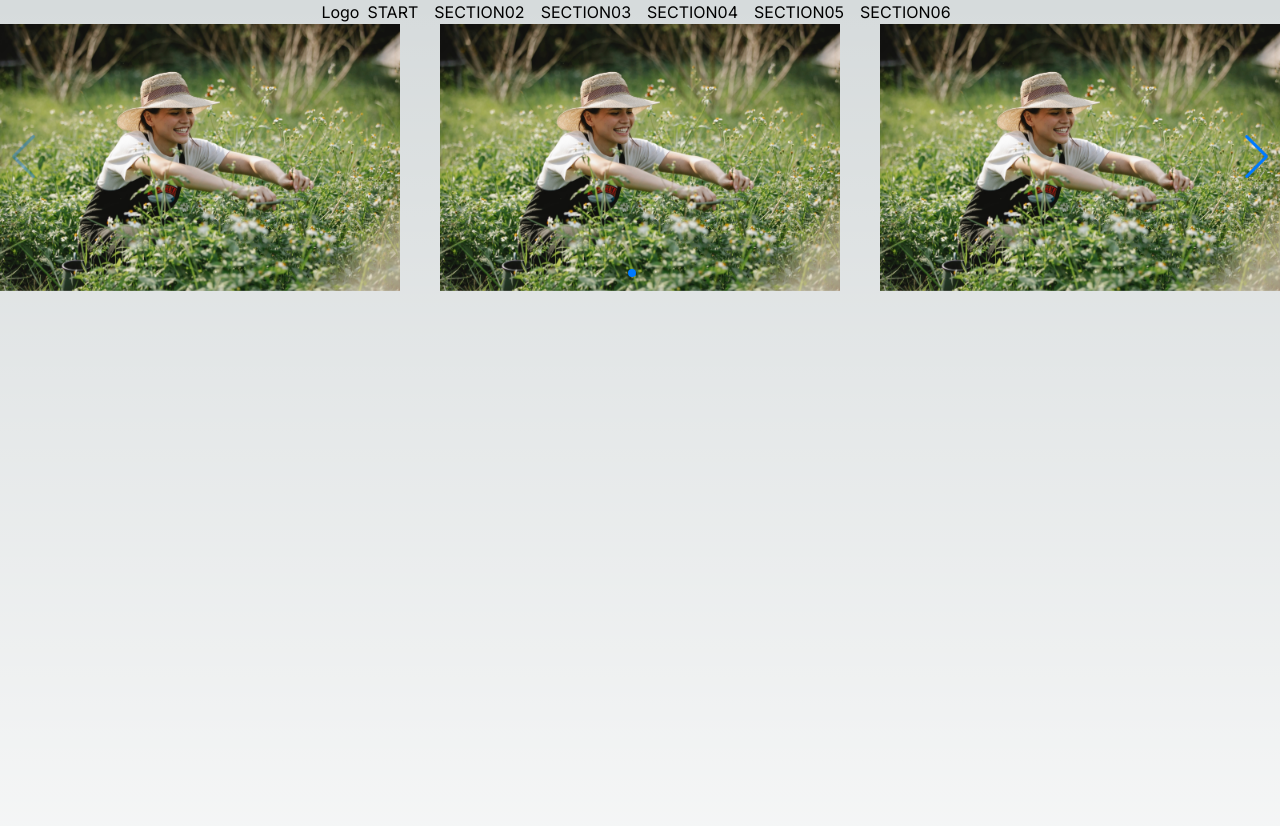
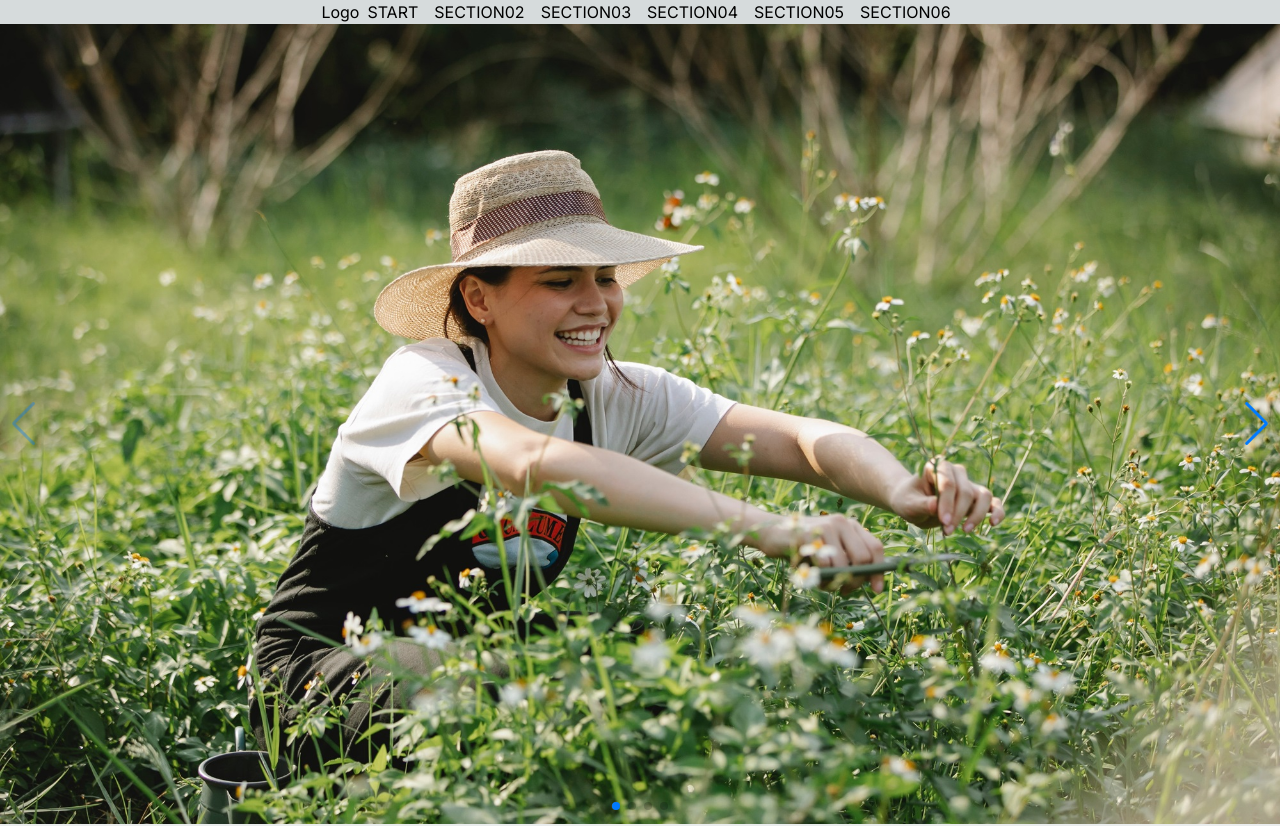
Before and after one commit to goldipl/aflux-next, a Next.js app: page / in a window 1280 px wide. Shown: the top 826 px of the page. Built offline with nearby package versions, Linux system fonts and the light colour scheme.

Commit message:
restyling swiper and delete breakpoints set only 1 slider on page

```diff
--- a/src/components/Hero/Swiper.tsx
+++ b/src/components/Hero/Swiper.tsx
@@ -12,42 +12,42 @@ import img01 from "@/images/hero/pexels01.jpg";
 export default () => {
   return (
     <Swiper
+      className="h-screen"
       modules={[Navigation, Pagination]}
-      spaceBetween={50}
-      slidesPerView={3}
+      spaceBetween={0}
+      slidesPerView={1}
       navigation
       pagination={{ clickable: true }}
       onSwiper={(swiper) => console.log(swiper)}
       onSlideChange={() => console.log("slide change")}
-      breakpoints={{
-        // when window width is >= 320px
-        320: {
-          slidesPerView: 1,
-          spaceBetween: 20,
-        },
-        // when window width is >= 800px
-        800: {
-          slidesPerView: 2,
-          spaceBetween: 30,
-        },
-        // when window width is >= 1200px
-        1200: {
-          slidesPerView: 3,
-          spaceBetween: 40,
-        },
-      }}
     >
       <SwiperSlide>
-        <img src={img01.src} alt="img" />
+        <img
+          className="h-screen w-screen object-cover"
+          src={img01.src}
+          alt="img"
+        />
       </SwiperSlide>
       <SwiperSlide>
-        <img src={img01.src} alt="img" />
+        <img
+          className="h-screen w-screen object-cover"
+          src={img01.src}
+          alt="img"
+        />
       </SwiperSlide>
       <SwiperSlide>
-        <img src={img01.src} alt="img" />
+        <img
+          className="h-screen w-screen object-cover"
+          src={img01.src}
+          alt="img"
+        />
       </SwiperSlide>
       <SwiperSlide>
-        <img src={img01.src} alt="img" />
+        <img
+          className="h-screen w-screen object-cover"
+          src={img01.src}
+          alt="img"
+        />
       </SwiperSlide>
     </Swiper>
   );
```
